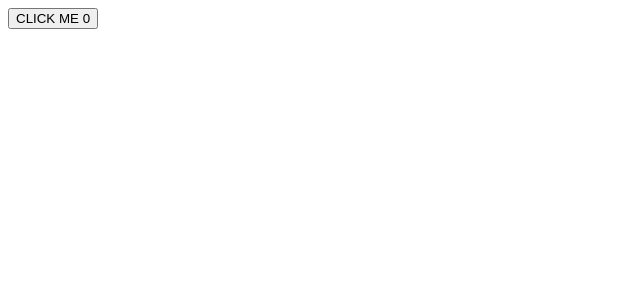
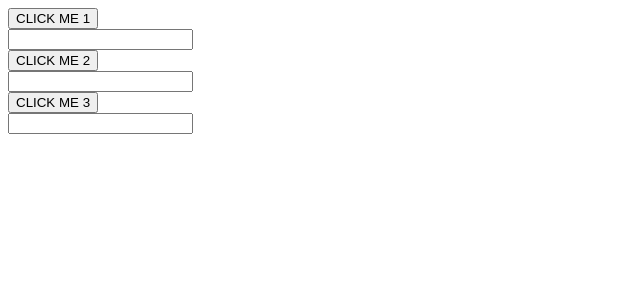
Before and after one commit to 5Akan/React-Tutorial, a React (Vite) app in the folder ak-react-app/: page / in a window 1280 px wide. Shown: the top 300 px of the page, without its empty margins (0-640 px from the left). Built offline with nearby package versions, Linux system fonts and the light colour scheme.

Commit message:
More examples on useRef

```diff
--- a/ak-react-app/src/MyComponenent.jsx
+++ b/ak-react-app/src/MyComponenent.jsx
@@ -12,23 +12,54 @@ import React, {useState,useEffect, useRef} from "react";
 
 
 function MyComponent() {
+     const inputRef1 = useRef(null);
+     const inputRef2 = useRef(null);
+     const inputRef3 = useRef(null);
 
-    const ref = useRef(0);
+
     useEffect(()=>{
         console.log("Rendering has occured")
     })
 
-    function handleNumberCount() {
-       ref.current ++;
-       console.log( ref.current)
+    function handleNumberCount1() {
+       inputRef1.current.focus();
+       inputRef1.current.style.backgroundColor = "grey";
+       inputRef2.current.style.backgroundColor = "";
+       inputRef3.current.style.backgroundColor = "";
     }
 
-    const [number, setNumber] = useState(0);
+    function handleNumberCount2() {
+        inputRef2.current.focus();
+        inputRef2.current.style.backgroundColor = "yellow";
+        inputRef1.current.style.backgroundColor = "";
+        inputRef3.current.style.backgroundColor = "";
+     }
+     function handleNumberCount3() {
+        inputRef3.current.focus();
+        inputRef3.current.style.backgroundColor = "violet";
+        inputRef2.current.style.backgroundColor = "";
+        inputRef1.current.style.backgroundColor = "";
+
+     }
+
     return(
         <>
-         <button onClick={handleNumberCount}>
-             CLICK ME {ref.current}
-        </button>
+        <div>
+        <button onClick={handleNumberCount1}>
+             CLICK ME 1
+        </button><br/>
+        <input ref ={inputRef1} /><br/>
+        <button onClick={handleNumberCount2}>
+             CLICK ME 2
+        </button><br/>
+        <input ref ={inputRef2} /><br/>
+        <button onClick={handleNumberCount3}>
+             CLICK ME 3
+        </button><br/>
+        <input ref ={inputRef3} /><br/>
+
+        </div>
+
         </>
 
     )
```
